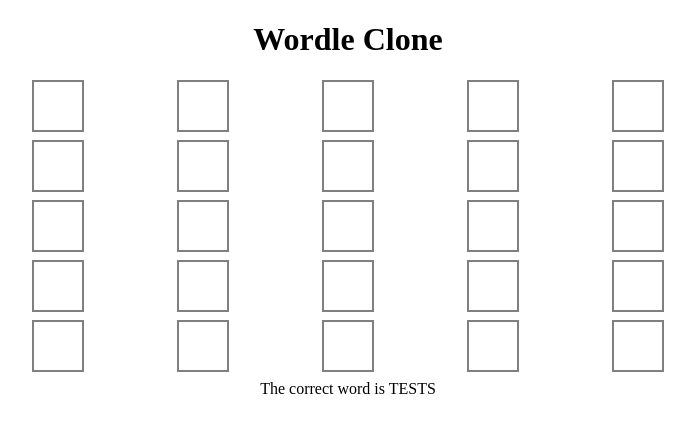
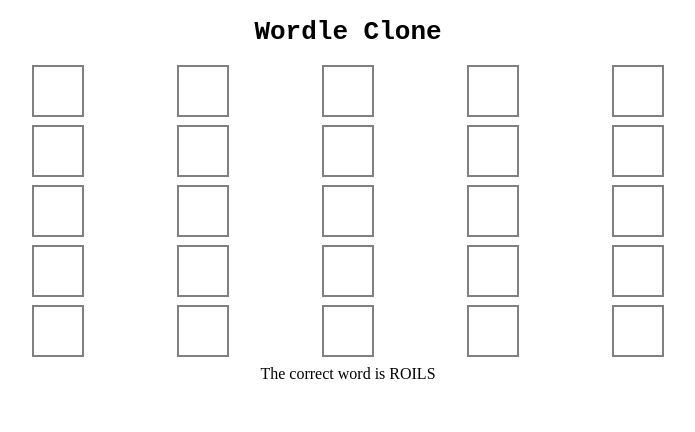
Before and after one commit to gabriel-macario/friends-with-grudges, a React (Vite) app: page / in a window 1280 px wide. Shown: the top 432 px of the page, without its empty margins (292-987 px from the left). Built offline with nearby package versions, Linux system fonts and the light colour scheme.

Commit message:
Randomize answer and style header

```diff
--- a/src/App.tsx
+++ b/src/App.tsx
@@ -1,10 +1,12 @@
 import { useEffect, useState } from "react";
 import GameBoard from "./components/GameBoard";
 import { AnswerContext, AnswerMapContext } from "./contexts/GameState";
+import words from "./data/words.json";
 
 const App: React.FC = () => {
   // let [answer, setAnswer] = useState("");
-  let answer = "tests".toUpperCase();
+  let answerIndex = Math.floor(Math.random() * words.length);
+  let answer = words[answerIndex].toUpperCase();
   let answerMap = new Map();
 
   useEffect(() => {
@@ -17,7 +19,8 @@ const App: React.FC = () => {
       <AnswerMapContext.Provider value={answerMap}>
         <div>
           <h1 style={{
-            textAlign: "center"
+            textAlign: "center",
+            fontFamily: "monospace"
           }}>Wordle Clone</h1>
           <GameBoard gameFinished={false} />
         </div>
```
